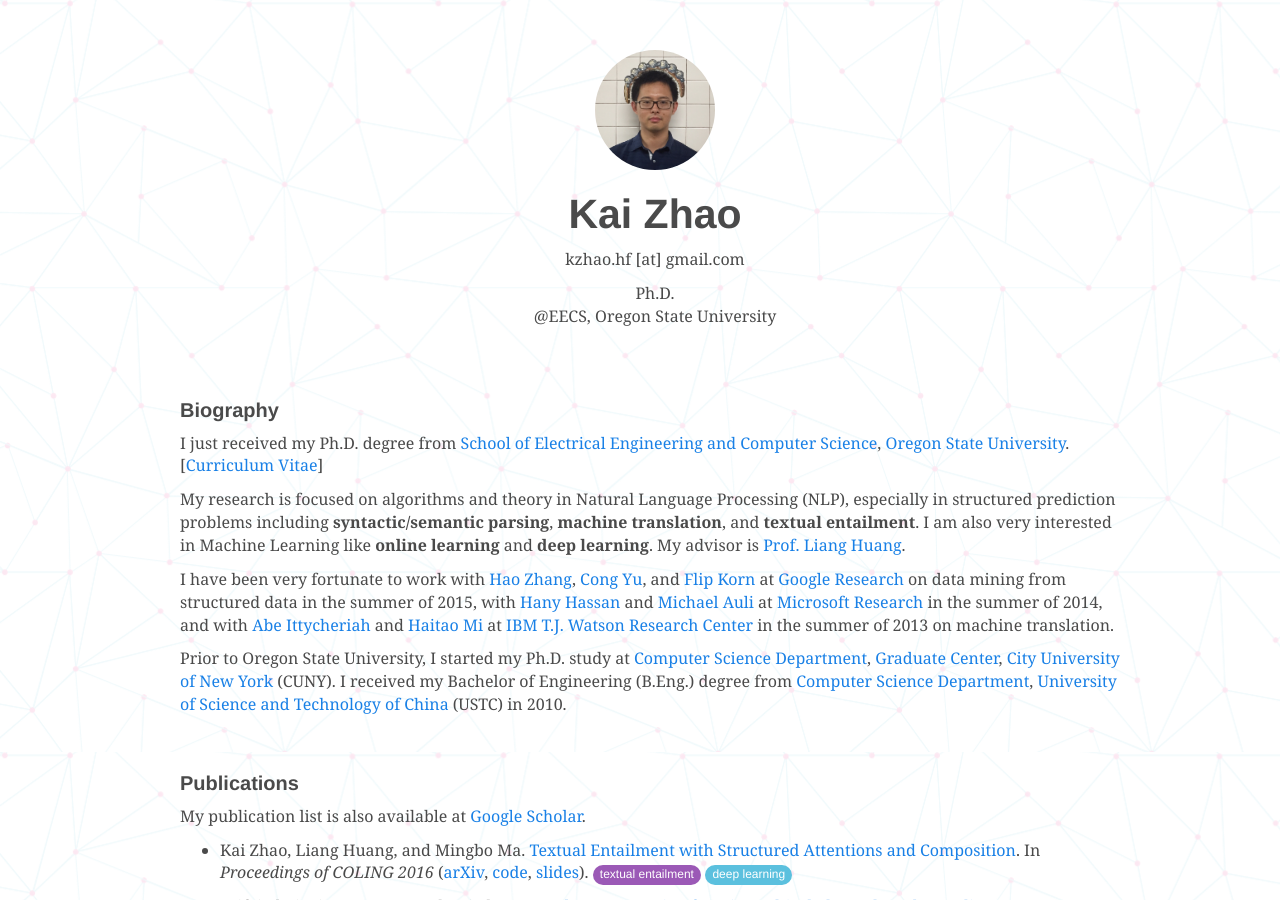
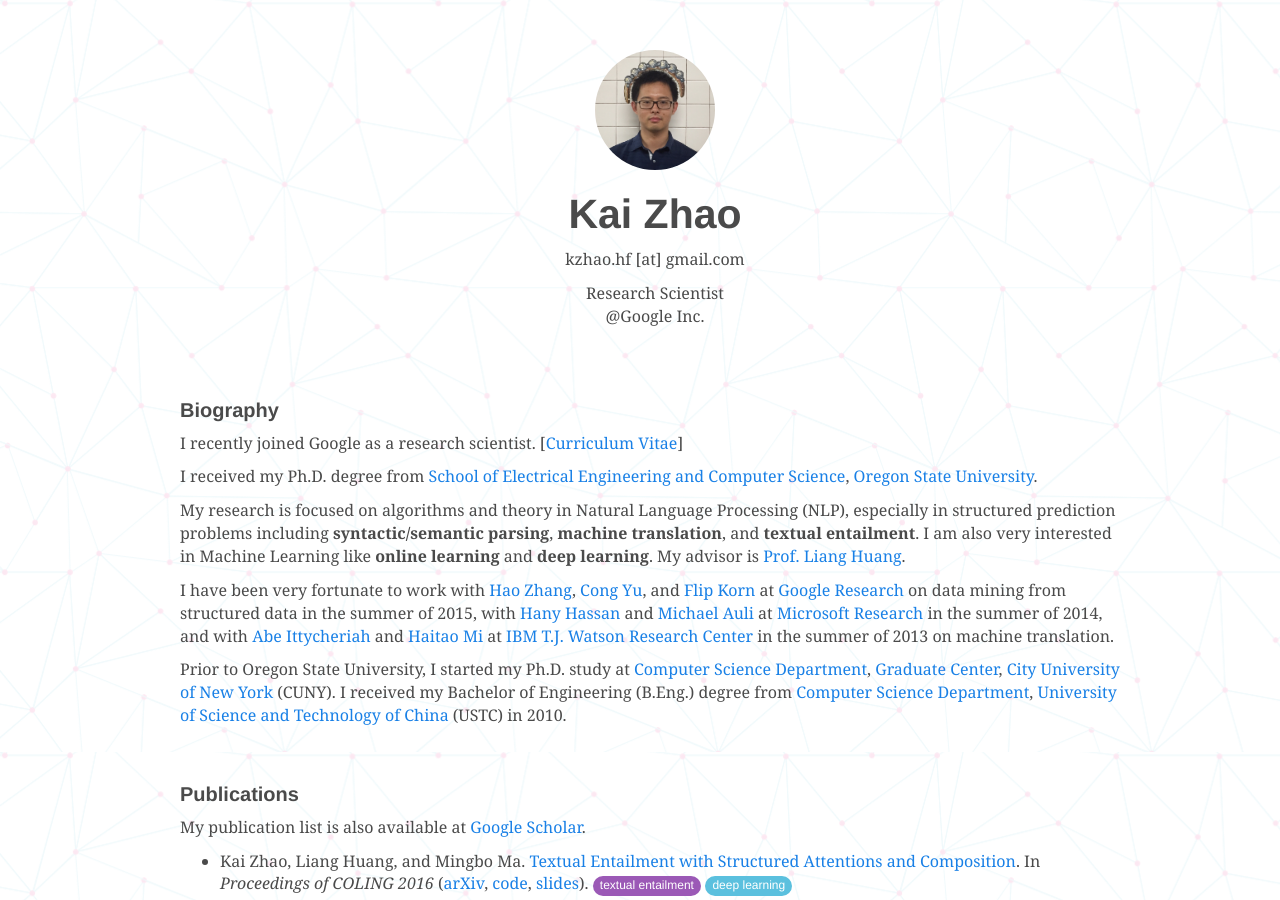
Before and after one commit to kaayy/kaayy.github.io, a Jekyll site: the page built from index.md, in a window 1280 px wide and 900 px high. Built offline with Jekyll 4.4.1, drawn with Linux system fonts in a browser that asks for light colours; nearby versions of some CDN libraries.

Commit message:
update job

```diff
--- a/index.md
+++ b/index.md
@@ -12,7 +12,7 @@ title: Kai Zhao - Homepage
 <div class="text-center" markdown="0">
 <h1> Kai Zhao </h1>
 <p> kzhao.hf [at] gmail.com  </p>
-<p> Ph.D. <br />@EECS, Oregon State University </p>
+<p> Research Scientist <br />@Google Inc. </p>
 </div>
 </div>
 
@@ -20,7 +20,9 @@ title: Kai Zhao - Homepage
 
 #### Biography
 
-I just received my Ph.D. degree from [School of Electrical Engineering and Computer Science](http://eecs.oregonstate.edu/), [Oregon State University](http://www.oregonstate.edu). [[Curriculum Vitae](kaizhao_cv.pdf)]
+I recently joined Google as a research scientist. [[Curriculum Vitae](kaizhao_cv.pdf)]
+
+I received my Ph.D. degree from [School of Electrical Engineering and Computer Science](http://eecs.oregonstate.edu/), [Oregon State University](http://www.oregonstate.edu).
 
 My research is focused on algorithms and theory in Natural Language Processing (NLP), especially in structured prediction problems including **syntactic/semantic parsing**, **machine translation**, and **textual entailment**. I am also very interested in Machine Learning like **online learning** and **deep learning**. My advisor is [Prof. Liang Huang](http://web.engr.oregonstate.edu/~huanlian/).
 
```
Also changed, not shown: 1 other file.
